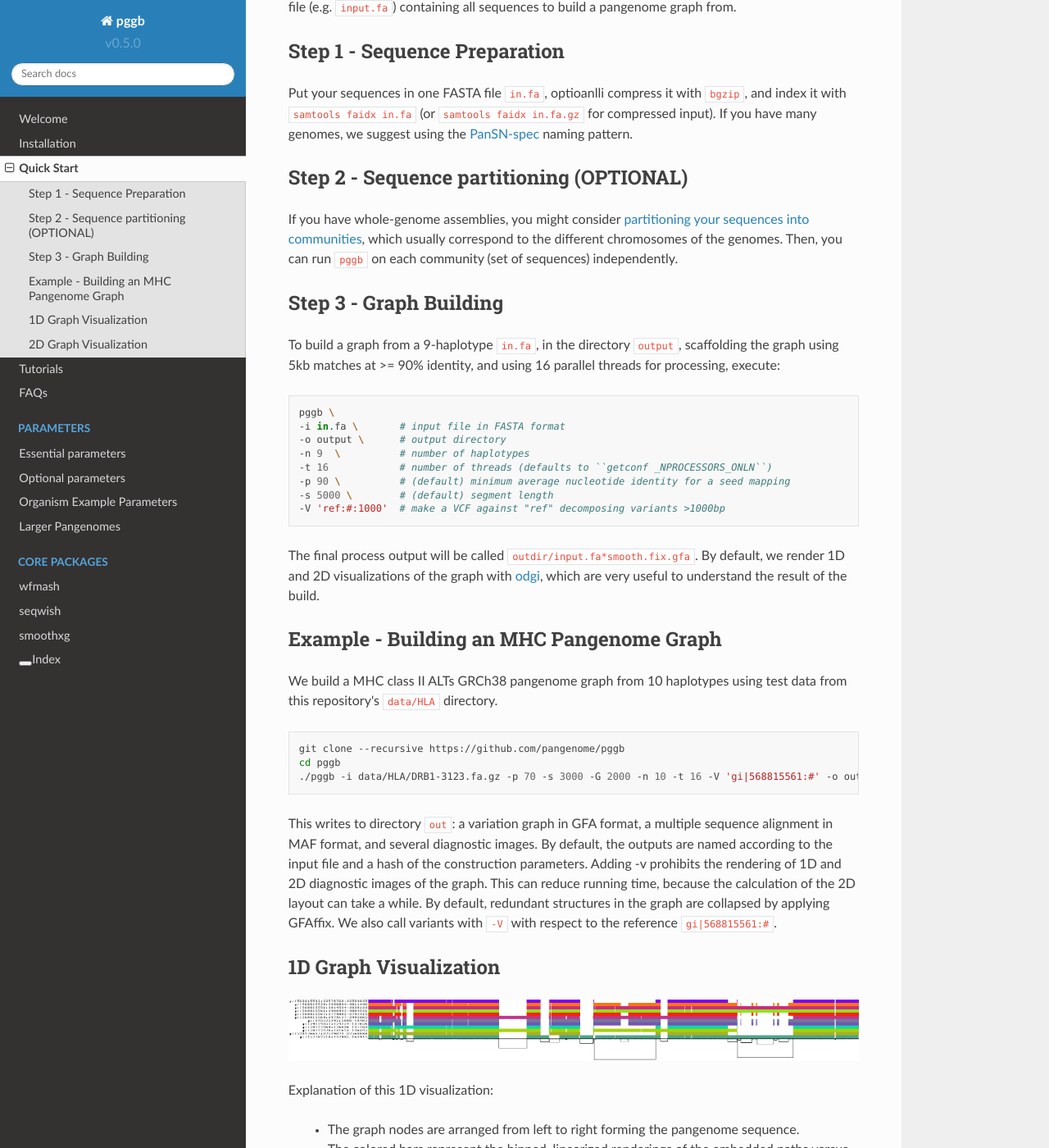
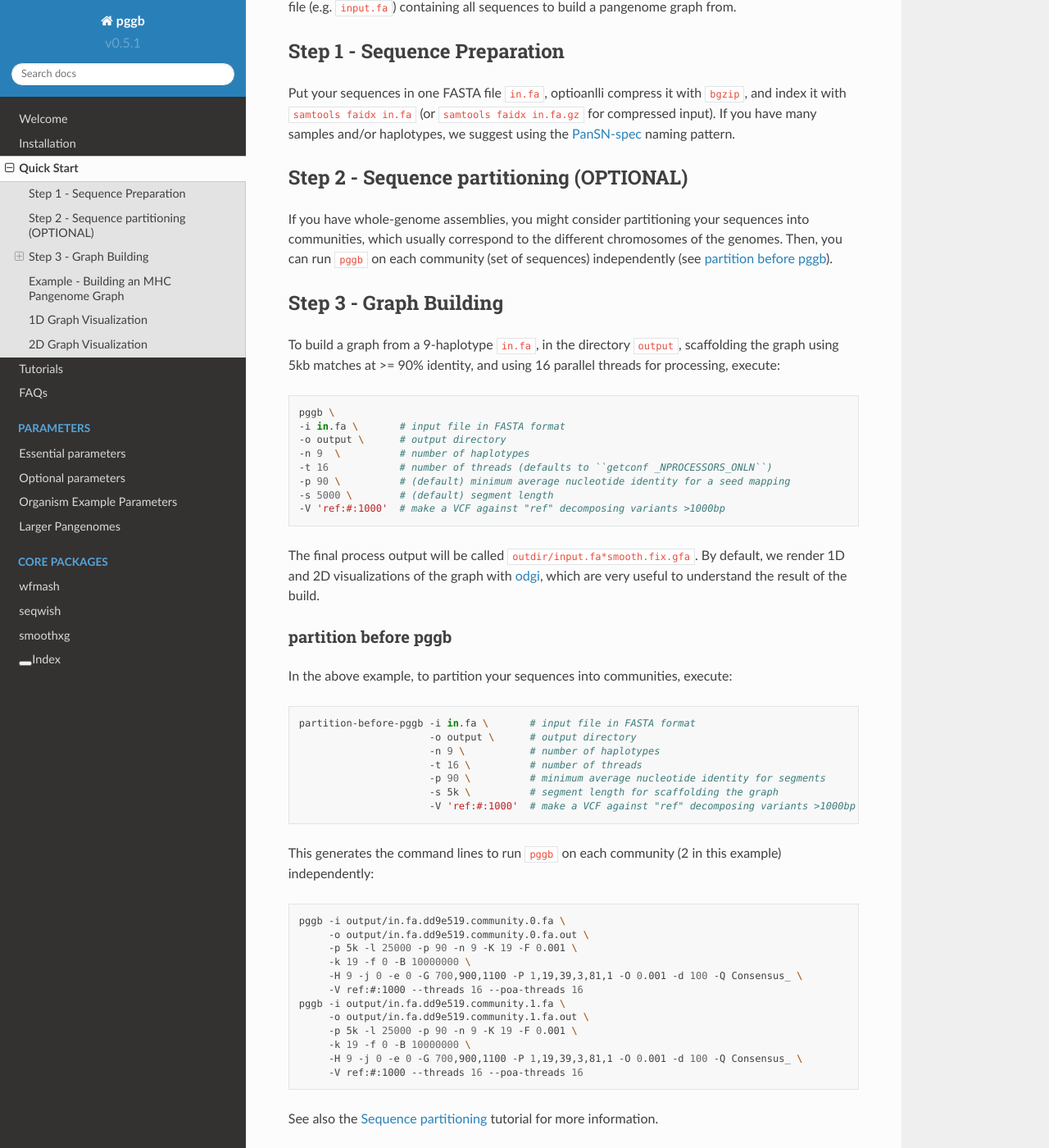
Before and after one commit to pangenome/pggb, a Sphinx documentation site: the page built from docs/rst/quick_start.rst, in a window 1280 px wide and 1400 px high, scrolled down 357 px. Shown: the whole window at 82% size. Built offline with Sphinx 7.4.7 and the Read the Docs theme 2.0.0, drawn with Linux system fonts in a browser that asks for light colours; pages that are not in the unit, such as notebooks, are missing from menus; some of the changed text lies outside the part shown.

Commit message:
document `partition-before-pggb` and update the documentation

```diff
--- a/docs/conf.py
+++ b/docs/conf.py
@@ -18,15 +18,14 @@ sys.path.insert(0, os.path.abspath('../lib/'))
 
 
 # -- Project information -----------------------------------------------------
-
 project = u'pggb'
-copyright = '2022, Erik Garrison, .... Revision v0.5.0-b13484c'
-author = u'Erik Garrison, ...'
+copyright = '2022, *Garrison E., *Guarracino A., Heumos S., Villani F., Bao Z., Tattini L., Hagmann J., Vorbrugg S., Ashbrook D. G., Thorell K., Chen H., Sudmant P. H., Liti G., Colonna V., Prins P. Revision v0.5.1-5a00679'
+author = u'*Garrison E., *Guarracino A., Heumos S., Villani F., Bao Z., Tattini L., Hagmann, J., Vorbrugg S., Ashbrook D. G., Thorell K., Chen H., Sudmant P. H., Liti G., Colonna V., Prins P.'
 
 # The short X.Y version
-version = 'v0.5.0'
+version = 'v0.5.1'
 # The full version, including alpha/beta/rc tags
-release = 'b13484c'
+release = '5a00679'
 
 
 # -- General configuration ---------------------------------------------------
--- a/docs/rst/quick_start.rst
+++ b/docs/rst/quick_start.rst
@@ -21,14 +21,14 @@ Step 1 - Sequence Preparation
 -----------------------------
 
 Put your sequences in one FASTA file ``in.fa``, optioanlli compress it with ``bgzip``, and index it with ``samtools faidx in.fa`` (or ``samtools faidx in.fa.gz`` for compressed input).
-If you have many genomes, we suggest using the `PanSN-spec <https://github.com/pangenome/PanSN-spec>`_ naming pattern.
+If you have many samples and/or haplotypes, we suggest using the `PanSN-spec <https://github.com/pangenome/PanSN-spec>`_ naming pattern.
 
 -----------------------
 Step 2 - Sequence partitioning (OPTIONAL)
 -----------------------
 
-If you have whole-genome assemblies, you might consider `partitioning your sequences into communities <https://pggb.readthedocs.io/en/latest/rst/tutorials/sequence_partitioning.html>`_, which usually correspond to the different chromosomes of the genomes.
-Then, you can run ``pggb`` on each community (set of sequences) independently.
+If you have whole-genome assemblies, you might consider partitioning your sequences into communities, which usually correspond to the different chromosomes of the genomes.
+Then, you can run ``pggb`` on each community (set of sequences) independently (see :ref:`partition_before_pggb`).
 
 -----------------------
 Step 3 - Graph Building
@@ -50,6 +50,45 @@ To build a graph from a 9-haplotype ``in.fa``, in the directory ``output``, scaf
 
 The final process output will be called ``outdir/input.fa*smooth.fix.gfa``.
 By default, we render 1D and 2D visualizations of the graph with `odgi <https://doi.org/10.1093/bioinformatics/btac308>`_, which are very useful to understand the result of the build.
+
+
+.. _partition_before_pggb:
+
+partition before pggb
+-----------------------------------------
+
+In the above example, to partition your sequences into communities, execute:
+
+.. code-block:: bash
+
+    partition-before-pggb -i in.fa \       # input file in FASTA format
+                          -o output \      # output directory
+                          -n 9 \           # number of haplotypes
+                          -t 16 \          # number of threads
+                          -p 90 \          # minimum average nucleotide identity for segments
+                          -s 5k \          # segment length for scaffolding the graph
+                          -V 'ref:#:1000'  # make a VCF against "ref" decomposing variants >1000bp
+
+
+This generates the command lines to run ``pggb`` on each community (2 in this example) independently:
+
+.. code-block:: bash
+
+    pggb -i output/in.fa.dd9e519.community.0.fa \
+         -o output/in.fa.dd9e519.community.0.fa.out \
+         -p 5k -l 25000 -p 90 -n 9 -K 19 -F 0.001 \
+         -k 19 -f 0 -B 10000000 \
+         -H 9 -j 0 -e 0 -G 700,900,1100 -P 1,19,39,3,81,1 -O 0.001 -d 100 -Q Consensus_ \
+         -V ref:#:1000 --threads 16 --poa-threads 16
+    pggb -i output/in.fa.dd9e519.community.1.fa \
+         -o output/in.fa.dd9e519.community.1.fa.out \
+         -p 5k -l 25000 -p 90 -n 9 -K 19 -F 0.001 \
+         -k 19 -f 0 -B 10000000 \
+         -H 9 -j 0 -e 0 -G 700,900,1100 -P 1,19,39,3,81,1 -O 0.001 -d 100 -Q Consensus_ \
+         -V ref:#:1000 --threads 16 --poa-threads 16
+
+
+See also the :ref:`sequence_partitioning` tutorial for more information.
 
 
 .. _quick_start_example:
```
Also changed, not shown: README.md (+41 -7 lines), 1 other file.
